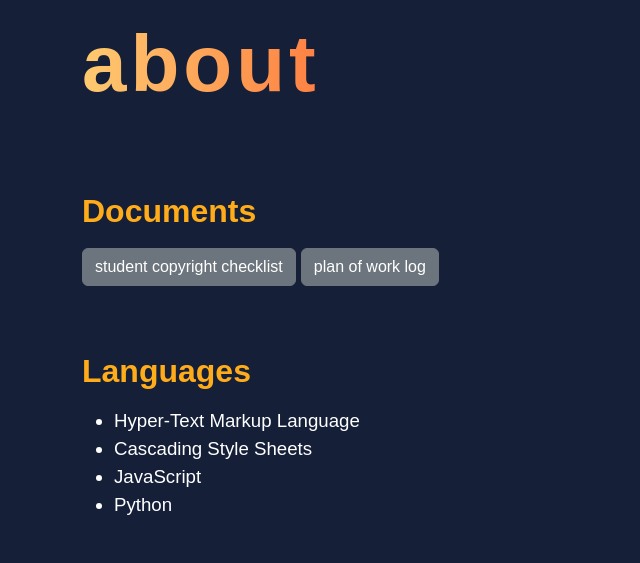
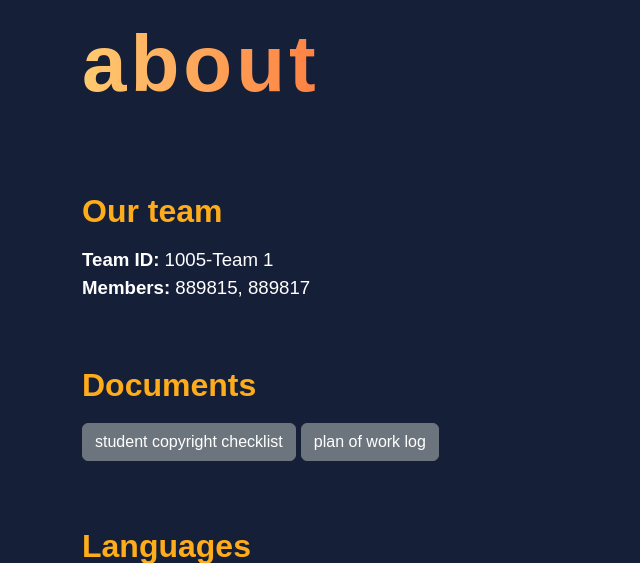
Before and after one commit to bossbadi-web/interstellr, a Flask app: page /about in a window 1280 px wide. Shown: the part 182-745 px from the top of the page, without its empty margins (0-640 px from the left). Run offline with Flask 3, Linux system fonts and the light colour scheme; some libraries are stand-ins or nearby versions; some web fonts are replaced.

Commit message:
add team info to about page

```diff
--- a/templates/about.html
+++ b/templates/about.html
@@ -21,6 +21,13 @@
 <section>
   <div class="container">
     <h1 class="display-1" data-aos="fade-right">about</h1>
+
+    <h2>Our team</h2>
+    <p>
+      <b>Team ID:</b> 1005-Team 1
+      <br />
+      <b>Members:</b> 889815, 889817
+    </p>
 
     <h2>Documents</h2>
     <a class="btn btn-secondary" href="/static/doc/student-copyright-checklist.pdf">student copyright checklist</a>
```
